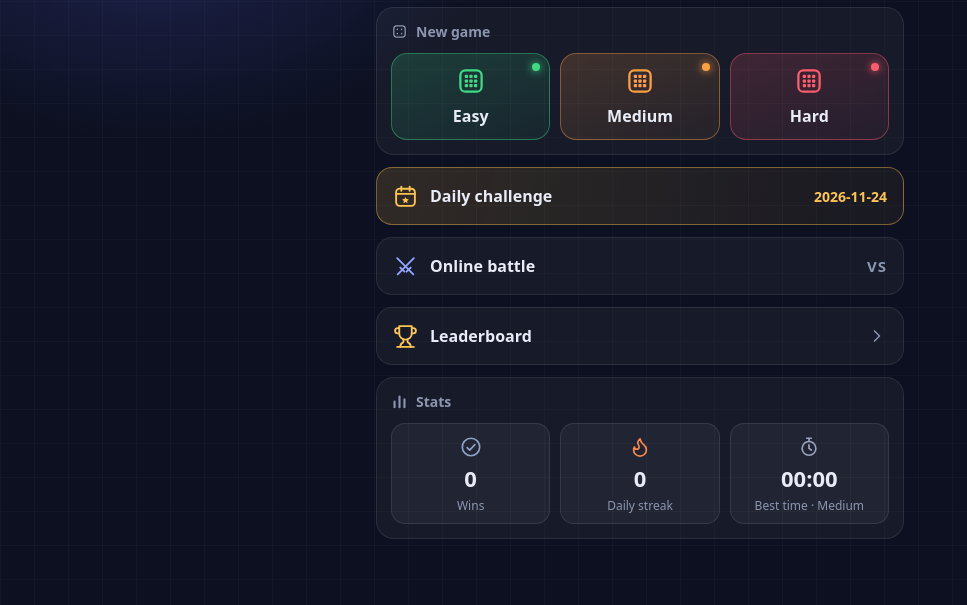
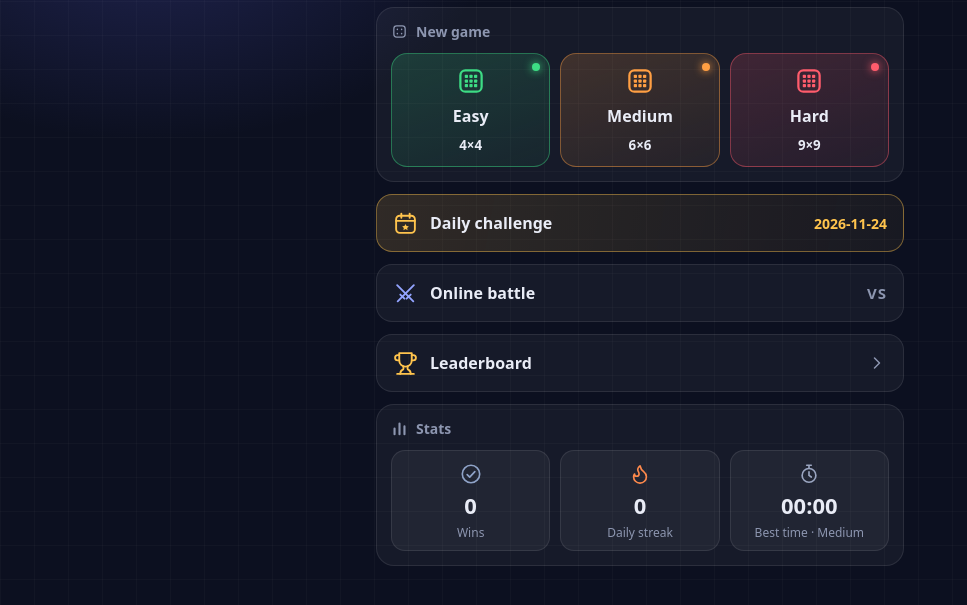
Before and after one commit to kabdollabiaken-hash/Kaz-sudoku, a plain HTML site: page index.html in a window 1280 px wide. Shown: the part 67-672 px from the top of the page, without its empty margins (0-967 px from the left). Drawn offline with Linux system fonts and the light colour scheme.

Commit message:
Update index.html

```diff
--- a/index.html
+++ b/index.html
@@ -59,9 +59,9 @@
       <div class="card">
         <div class="card-title"><svg class="ic"><use href="#i-dice"/></svg><span data-i18n="newGame">New game</span></div>
         <div class="row3">
-          <button class="btn diff tile easy" type="button" data-diff="easy"><svg class="ic tile-ic"><use href="#i-grid"/></svg><span data-i18n="easy">Easy</span></button>
-          <button class="btn diff tile medium" type="button" data-diff="medium"><svg class="ic tile-ic"><use href="#i-grid"/></svg><span data-i18n="medium">Medium</span></button>
-          <button class="btn diff tile hard" type="button" data-diff="hard"><svg class="ic tile-ic"><use href="#i-grid"/></svg><span data-i18n="hard">Hard</span></button>
+          <button class="btn diff tile easy" type="button" data-diff="easy"><svg class="ic tile-ic"><use href="#i-grid"/></svg><span data-i18n="easy">Easy</span><small class="tsz">4×4</small></button>
+          <button class="btn diff tile medium" type="button" data-diff="medium"><svg class="ic tile-ic"><use href="#i-grid"/></svg><span data-i18n="medium">Medium</span><small class="tsz">6×6</small></button>
+          <button class="btn diff tile hard" type="button" data-diff="hard"><svg class="ic tile-ic"><use href="#i-grid"/></svg><span data-i18n="hard">Hard</span><small class="tsz">9×9</small></button>
         </div>
       </div>
 
@@ -238,6 +238,7 @@
 <script src="core.js"></script>
 <script src="i18n.js"></script>
 <script src="config.js"></script>
+<script src="track.js"></script>
 <script src="app.js"></script>
 <script src="online.js"></script>
 <script>
```
